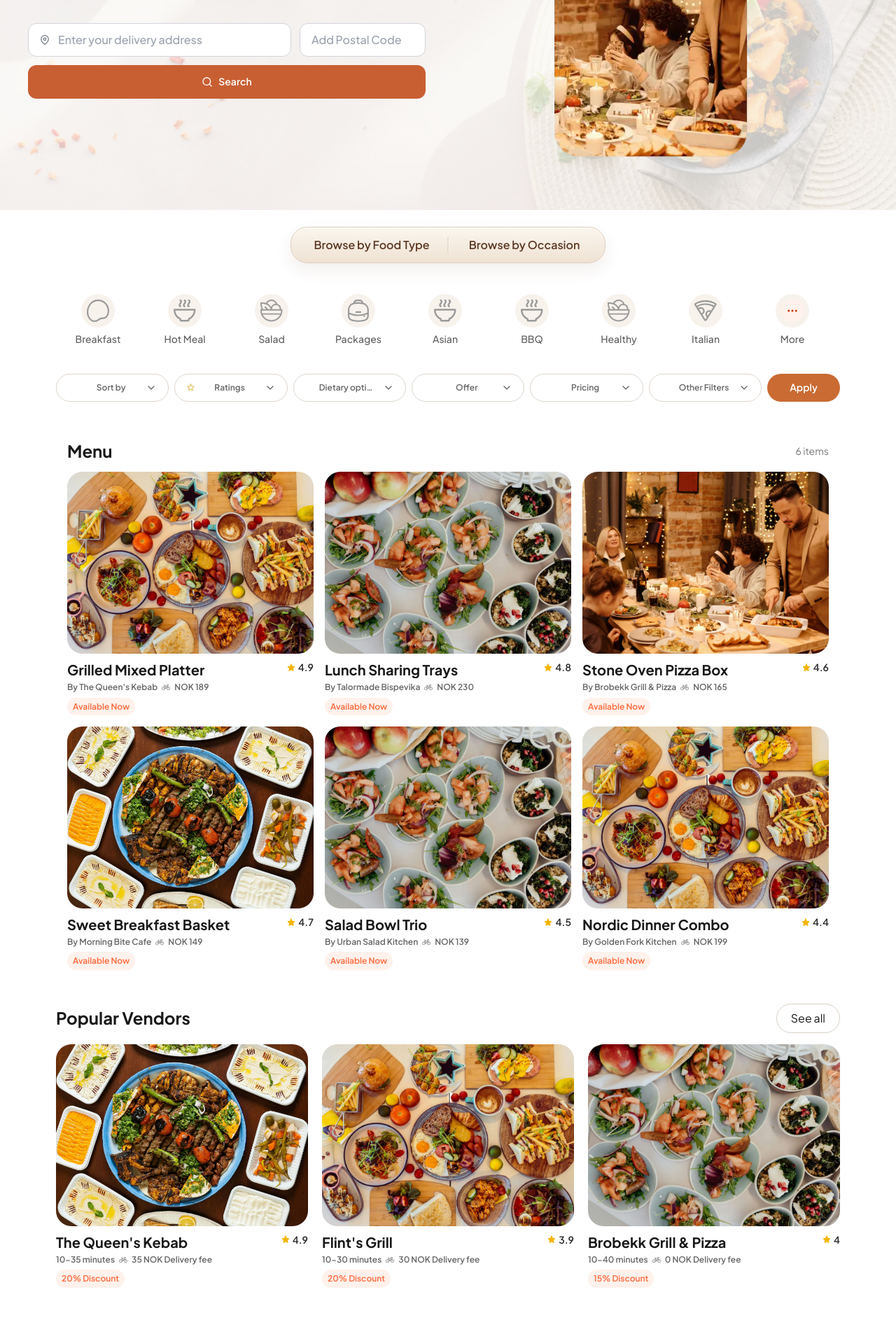
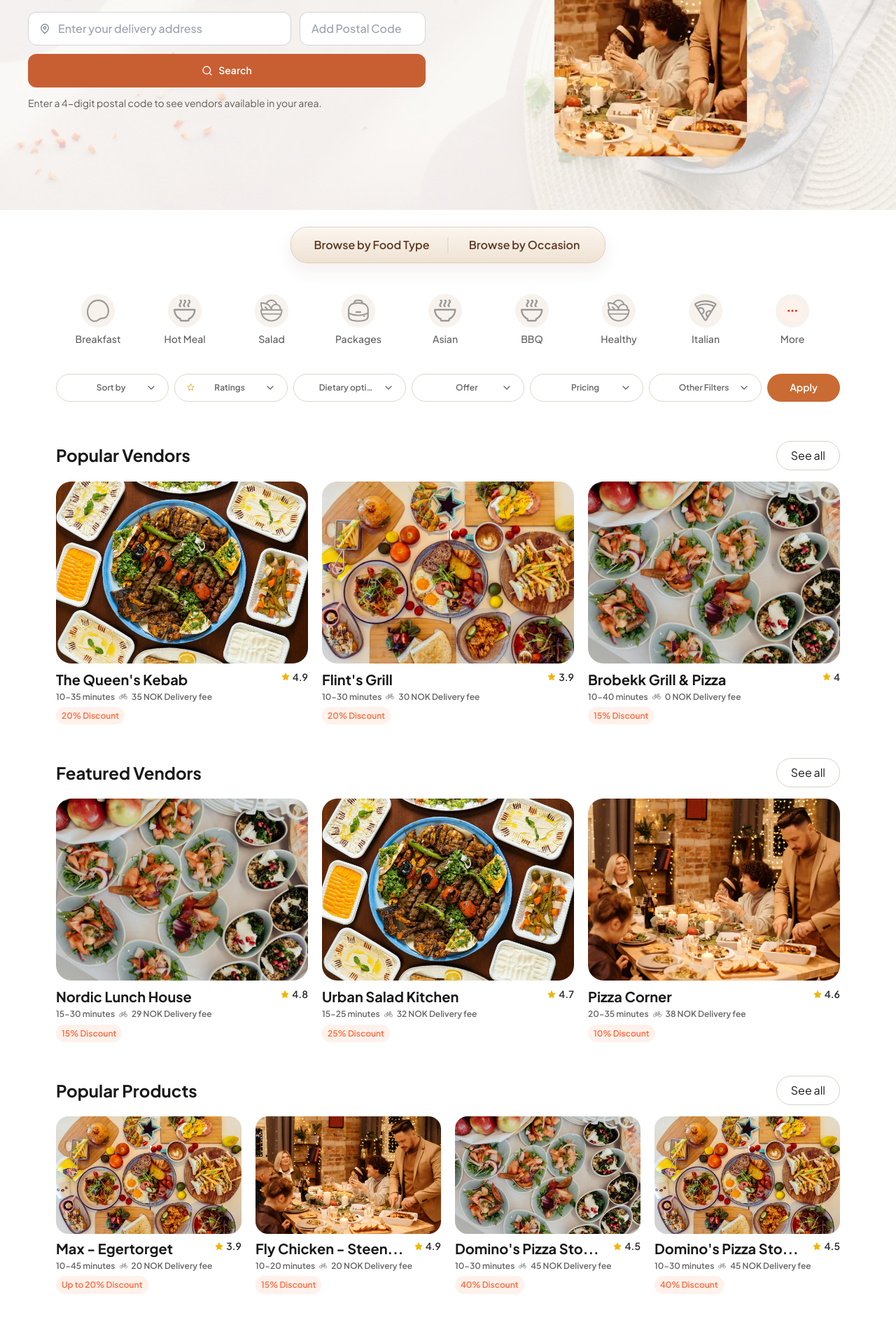
Before and after one commit to MuhammadNoumanAfzal/catering-bestilling-no, a React (Vite) app: page / in a window 1280 px wide. Shown: the part 500-2386 px from the top of the page at 70% size. Built offline with nearby package versions, Linux system fonts and the light colour scheme.

Commit message:
feat: enhance vendor filtering by postal code and improve UI components for better user experience

```diff
--- a/src/features/home/components/FoodBrowsePreviewSection.jsx
+++ b/src/features/home/components/FoodBrowsePreviewSection.jsx
@@ -44,6 +44,7 @@ export default function FoodBrowsePreviewSection() {
   const activeCategoryLabel = Array.isArray(normalizedCategoryFilter)
     ? normalizedCategoryFilter.join(", ")
     : normalizedCategoryFilter;
+  const shouldShowPreviewMenu = Boolean(normalizedCategoryFilter);
 
   return (
     <section className="overflow-x-clip bg-white px-4 py-6 sm:px-8 lg:px-20">
@@ -62,12 +63,14 @@ export default function FoodBrowsePreviewSection() {
         <BrowseFilterBar onControlInteract={() => setShowMorePanel(false)} />
       </div>
 
+      {shouldShowPreviewMenu ? (
         <BrowseMenuSection
           title="Menu"
           items={previewItems}
           totalItems={previewItems.length}
           activeCategoryLabel={activeCategoryLabel}
         />
+      ) : null}
     </section>
   );
 }
--- a/src/features/home/components/HeroSection.jsx
+++ b/src/features/home/components/HeroSection.jsx
@@ -1,7 +1,13 @@
-import { FiMapPin, FiSearch, FiArrowDownLeft } from "react-icons/fi";
+import { FiMapPin, FiSearch } from "react-icons/fi";
 import HomeNavbar from "./HomeNavbar";
 
-export default function HeroSection() {
+export default function HeroSection({
+  deliveryAddress,
+  onDeliveryAddressChange,
+  postalCode,
+  onPostalCodeChange,
+  availableVendorCount,
+}) {
   return (
     <section className="relative overflow-hidden bg-[#fbf8f5]">
       <img
@@ -31,6 +37,10 @@ export default function HeroSection() {
                   <FiMapPin className="shrink-0 text-sm text-gray-500" />
                   <input
                     type="text"
+                    value={deliveryAddress}
+                    onChange={(event) =>
+                      onDeliveryAddressChange?.(event.target.value)
+                    }
                     placeholder="Enter your delivery address"
                     className="type-para ml-3 w-full bg-transparent text-gray-700 outline-none placeholder:text-gray-400"
                   />
@@ -38,15 +48,30 @@ export default function HeroSection() {
 
                 <input
                   type="text"
+                  inputMode="numeric"
+                  maxLength={4}
+                  value={postalCode}
+                  onChange={(event) => onPostalCodeChange?.(event.target.value)}
                   placeholder="Add Postal Code"
                   className="type-para h-12 rounded-xl border border-gray-300 bg-white px-4 text-gray-700 outline-none placeholder:text-gray-400 transition focus-within:border-[#e98c65] sm:w-[180px]"
                 />
               </div>
 
-              <button className="type-h6 mt-3 flex h-12 w-full items-center justify-center gap-2 rounded-xl bg-[#c85f33] px-6 text-white transition hover:bg-[#b9542b]">
+              <button
+                type="button"
+                className="type-h6 mt-3 flex h-12 w-full cursor-pointer items-center justify-center gap-2 rounded-xl bg-[#c85f33] px-6 text-white transition hover:bg-[#b9542b]"
+              >
                 <FiSearch className="text-base" />
                 Search
               </button>
+
+              <p className="mt-3 text-sm text-[#5f5a55]">
+                {postalCode
+                  ? `${availableVendorCount} vendor${
+                      availableVendorCount === 1 ? "" : "s"
+                    } available for postal code ${postalCode}.`
+                  : "Enter a 4-digit postal code to see vendors available in your area."}
+              </p>
             </div>
           </div>
 
--- a/src/features/home/components/VendorShowcaseSection.jsx
+++ b/src/features/home/components/VendorShowcaseSection.jsx
@@ -3,6 +3,7 @@ import VendorCard from "./VendorCard";
 export default function VendorShowcaseSection({
   title,
   vendors,
+  emptyMessage,
   seeAllLabel = "See all",
   onSeeAllClick,
 }) {
@@ -29,11 +30,17 @@ export default function VendorShowcaseSection({
           </div>
         ) : null}
 
-        <div className="grid grid-cols-1 gap-5 sm:grid-cols-2 lg:grid-cols-3">
-          {visibleVendors.map((vendor) => (
-            <VendorCard key={vendor.id ?? vendor.name} {...vendor} />
-          ))}
-        </div>
+        {visibleVendors.length > 0 ? (
+          <div className="grid grid-cols-1 gap-5 sm:grid-cols-2 lg:grid-cols-3">
+            {visibleVendors.map((vendor) => (
+              <VendorCard key={vendor.id ?? vendor.name} {...vendor} />
+            ))}
+          </div>
+        ) : (
+          <div className="rounded-[24px] border border-dashed border-[#ddd4cb] bg-[#fcfaf8] px-6 py-12 text-center text-sm text-[#6f675f]">
+            {emptyMessage ?? "No vendors are available for this location yet."}
+          </div>
+        )}
       </div>
     </section>
   );
--- a/src/features/home/pages/HomePage.jsx
+++ b/src/features/home/pages/HomePage.jsx
@@ -1,9 +1,11 @@
+import { useMemo, useState } from "react";
 import { useNavigate } from "react-router-dom";
 import HeroSection from "../components/HeroSection";
 import FoodBrowsePreviewSection from "../components/FoodBrowsePreviewSection";
 import HowItWorksSection from "../components/HowItWorksSection";
 import VendorShowcaseSection from "../components/VendorShowcaseSection";
 import ProductShowcaseSection from "../components/ProductShowcaseSection";
+import { filterVendorsByPostalCode } from "../../vendor/data/vendorData";
 import {
   popularVendors,
   featuredVendors,
@@ -12,19 +14,48 @@ import {
 
 export default function HomePage() {
   const navigate = useNavigate();
+  const [deliveryAddress, setDeliveryAddress] = useState("");
+  const [postalCode, setPostalCode] = useState("");
+  const normalizedPostalCode = postalCode.replace(/\D/g, "").slice(0, 4);
+  const filteredPopularVendors = useMemo(
+    () => filterVendorsByPostalCode(popularVendors, normalizedPostalCode),
+    [normalizedPostalCode],
+  );
+  const filteredFeaturedVendors = useMemo(
+    () => filterVendorsByPostalCode(featuredVendors, normalizedPostalCode),
+    [normalizedPostalCode],
+  );
+  const availableVendorCount =
+    filteredPopularVendors.length + filteredFeaturedVendors.length;
 
   return (
     <div>
-      <HeroSection />
+      <HeroSection
+        deliveryAddress={deliveryAddress}
+        onDeliveryAddressChange={setDeliveryAddress}
+        postalCode={normalizedPostalCode}
+        onPostalCodeChange={setPostalCode}
+        availableVendorCount={availableVendorCount}
+      />
       <FoodBrowsePreviewSection />
       <VendorShowcaseSection
         title="Popular Vendors"
-        vendors={popularVendors}
+        vendors={filteredPopularVendors}
+        emptyMessage={
+          normalizedPostalCode
+            ? `No popular vendors currently deliver to postal code ${normalizedPostalCode}.`
+            : undefined
+        }
         onSeeAllClick={() => navigate("/vendors/popular")}
       />
       <VendorShowcaseSection
         title="Featured Vendors"
-        vendors={featuredVendors}
+        vendors={filteredFeaturedVendors}
+        emptyMessage={
+          normalizedPostalCode
+            ? `No featured vendors currently deliver to postal code ${normalizedPostalCode}.`
+            : undefined
+        }
         onSeeAllClick={() => navigate("/vendors/featured")}
       />
       <ProductShowcaseSection
```
Also changed, not shown: src/features/vendor/data/vendorData.js. Lines whose indentation alone changed are shown as unchanged.
